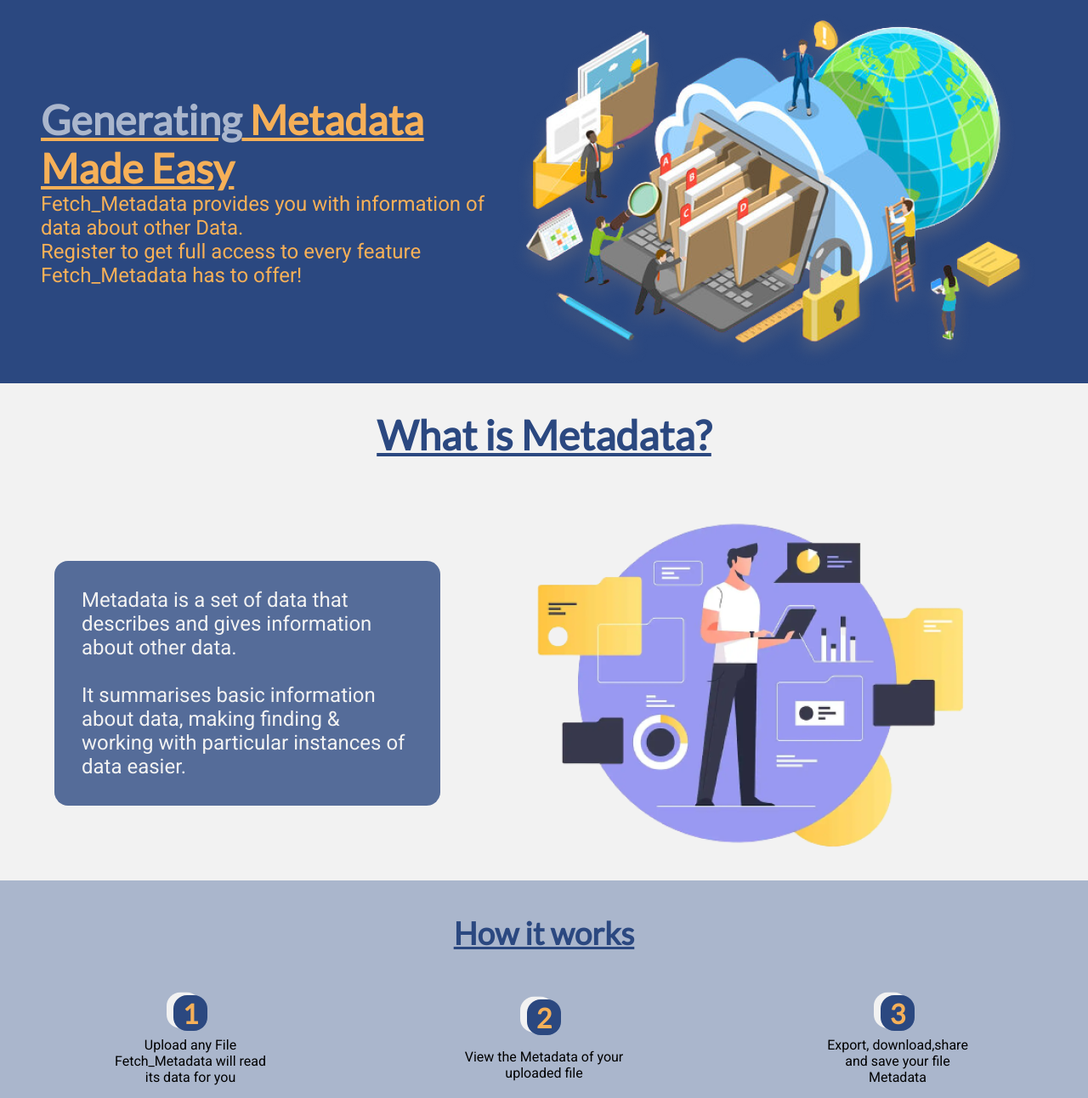
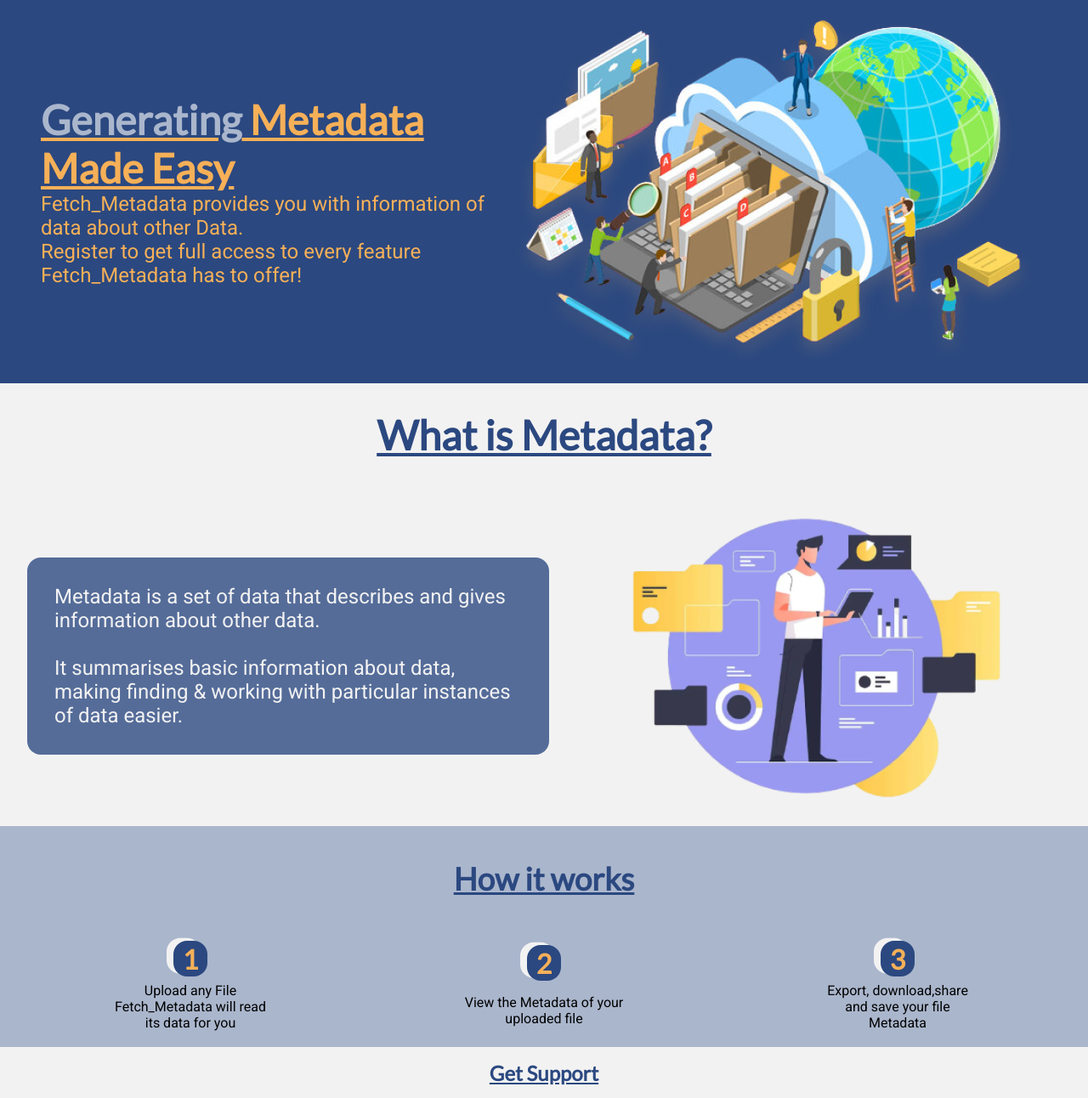
Before and after one commit to zuri-training/Team-Scorpion2, a Django app: template templates/index.html in a window 1280 px wide. Shown: the part 81-1373 px from the top of the page at 85% size. Run offline with Django 4.2, Linux system fonts and the light colour scheme; the template is opened without the code that fills it, so the values that code supplies are empty; parts of the project's set-up code (start-up, migrations or seed data) failed here and were passed over.

Commit message:
some addition

```diff
--- a/static/css/metadata.css
+++ b/static/css/metadata.css
@@ -2,7 +2,6 @@
     font-family: var(--font-main);
     color: var(--plain-color);
     background: var(--plain-color);
-    padding: 0 4rem;
 }
 
 .metadata h1{
@@ -18,6 +17,11 @@
 .metadata .block{
     display: flex;
     align-items: center;
+    padding: 0 2rem;
+}
+
+.metadata .block img{
+    height: 25rem;
 }
 
 .metadata .block .text{
```
